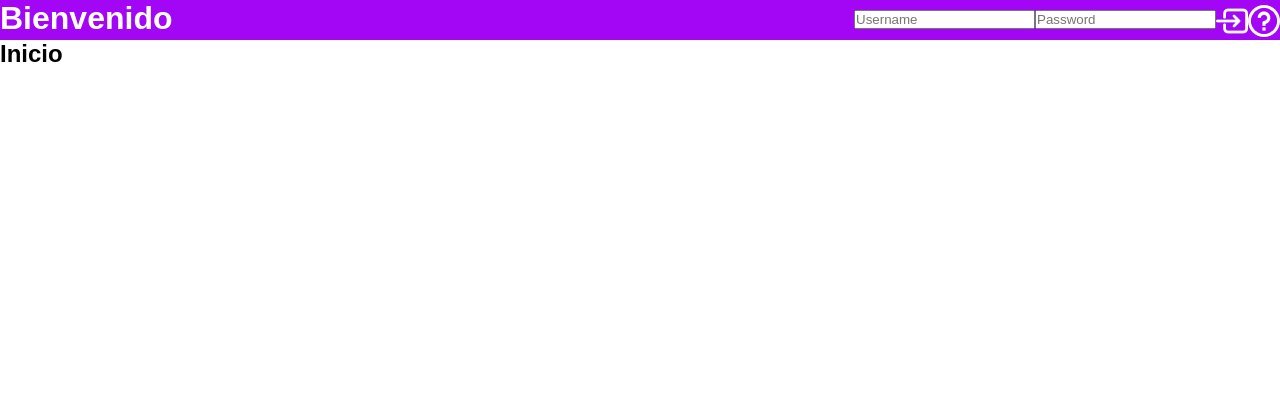
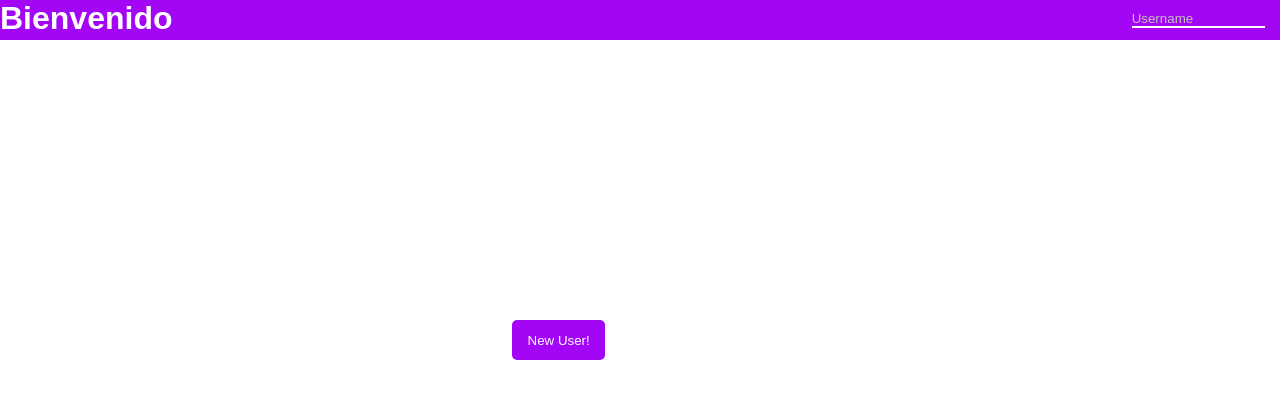
Before and after one commit to mmunozpatino/SegundaAPI, an Angular app in the folder frontEnd/: page / in a window 1280 px wide. Shown: the top 398 px of the page. Built offline with nearby package versions, Linux system fonts and the light colour scheme.

Commit message:
mejorando UI

```diff
--- a/frontEnd/src/app/inicio/incio.component.ts
+++ b/frontEnd/src/app/inicio/incio.component.ts
@@ -1,11 +1,16 @@
 import { Component, OnInit } from '@angular/core';
+import {Router} from '@angular/router';
 
 @Component({
    selector: 'inicio',
-   templateUrl: './inicio.component.html'
+   templateUrl: './inicio.component.html',
+   styleUrls: ['./inicio.component.css']
 })
 export class InicioComponent implements OnInit {
-   constructor() { }
+   constructor(private router: Router) { }
 
    ngOnInit() { }
+   new(){
+      this.router.navigate(['/newUser']);
+   }
 }
--- /dev/null
+++ b/frontEnd/src/app/inicio/inicio.component.css
@@ -0,0 +1,6 @@
+button{
+
+   position: absolute;
+   top: 40%;
+   left: 40%;
+}
--- a/frontEnd/src/app/inicio/inicio.component.html
+++ b/frontEnd/src/app/inicio/inicio.component.html
@@ -1 +1 @@
-<h2>Inicio</h2>
+<button (click)='new()'>New User!</button>
--- a/frontEnd/src/app/log/log.component.css
+++ b/frontEnd/src/app/log/log.component.css
@@ -1,15 +1,28 @@
 div{
    float: right;
    position: relative;
-   top: 5px;
+   top: 2px;
+   margin-right: 5px;
 }
 input{
+
    vertical-align: top;
    margin-top: 5px;
+   border: none;
+   border-bottom: 2px solid white;
+   background-color: #a206f4;
+   outline: none;
+   color: white;
+   width: 10em;
+}
+::placeholder {
+   color: #c1c1c1
 }
 button{
    background-color: #a206f4;
    border: none;
-   height: 10px;
+   height: 1em;
    cursor: pointer;
+   outline: none;
+   zoom: 80%;
 }
--- a/frontEnd/src/app/log/log.component.html
+++ b/frontEnd/src/app/log/log.component.html
@@ -1,6 +1,13 @@
 <div>
-   <input type="text" [(ngModel)]='username' placeholder="Username">
-   <input type="password" [(ngModel)]='pass' placeholder="Password">
-   <button (click)='logIn()'><img src="./assets/log.png" alt=""></button>
-   <button routerLink='/newUser'><img src="./assets/question.png" alt=""></button>
+   <div *ngIf=!isLog>
+      <div *ngIf=!change>
+         <input type="text" [(ngModel)]='username' placeholder="Username" (keydown)='Change($event)'>
+      </div>
+      <div *ngIf=change>
+         <input type="password" [(ngModel)]='pass' placeholder="Password" (keydown)='logIn($event)' autofocus>
+      </div>
+   </div>
+   <div *ngIf=isLog>
+      <button (click)='logOut()'><img src="./assets/salir.png" alt="salir"></button>
+   </div>
 </div>
--- a/frontEnd/src/app/log/log.component.ts
+++ b/frontEnd/src/app/log/log.component.ts
@@ -1,4 +1,4 @@
-import {Component} from '@angular/core';
+import {Component, OnInit} from '@angular/core';
 import {Router} from '@angular/router';
 
 import {UserService} from '../services/user.service';
@@ -9,23 +9,41 @@ import {UserService} from '../services/user.service';
    styleUrls: ['./log.component.css']
 })
 
-export class LogComponent{
+export class LogComponent implements OnInit{
    title = 'logIn';
    username: String;
    pass: String;
    users: any;
+   isLog: boolean;
+   change: boolean;
 
    constructor(private service: UserService, private router: Router){}
-   logIn(){
-      this.service.getUser(this.username).then(resp => {this.users = resp;
-                                                         this.checkPass(this.users);});
+
+   ngOnInit() { }
+   logIn(event){
+      if(event.keyCode == 13 ){this.service.getUser(this.username).then(resp => {this.users = resp;
+                                                         this.checkPass(this.users);});}
 
    }
    checkPass(usr: any){
       if(this.pass != usr.password){
          alert('contraseña invalida');
       }else{
+         this.isLog = true;
          this.router.navigate(['/perfil', usr.username]);
       }
    }
+   logOut(){
+      this.isLog = false;
+      this.router.navigate(['']);
+      this.change = false;
+      this.username = '';
+      this.pass = '';
+   }
+   Change(event){
+      if(event.keyCode == 13){
+         this.change = true;
+      }
+   }
+
 }
--- a/frontEnd/src/styles.css
+++ b/frontEnd/src/styles.css
@@ -4,3 +4,16 @@
    padding: 0;
    font-family: sans-serif, Verdana;
 }
+button{
+   background-color: #a206f4;
+   border: none;
+   border-radius: 5px;
+   color: white;
+   height: 3em;
+   width: 7em;
+   cursor: pointer;
+
+}
+button:hover{
+   box-shadow: 0px 0px 10px black;
+}
```
Also changed, not shown: frontEnd/src/assets/salir.png (added).
